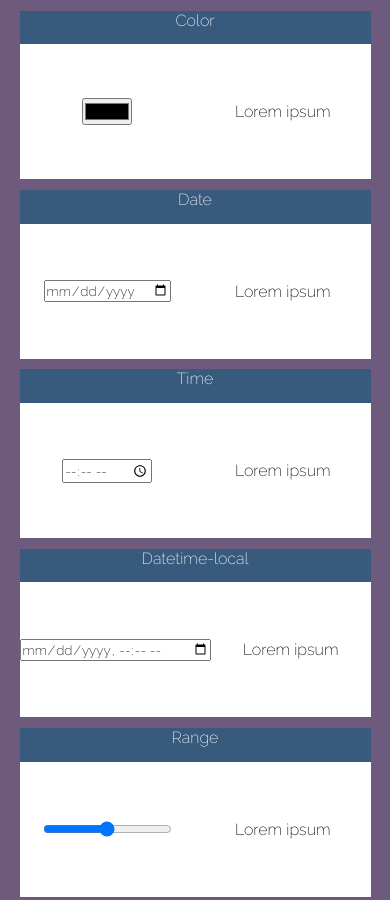
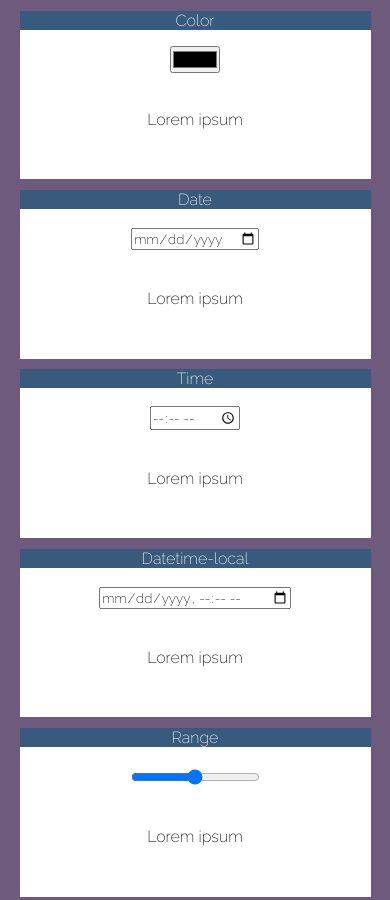
Before and after one commit to gst14/inputs_html, a plain HTML site: page index.html in a window 390 px wide. Shown: the top 900 px of the page. Drawn offline with Linux system fonts and the light colour scheme.

Commit message:
Add media querys

```diff
--- a/styles.css
+++ b/styles.css
@@ -1,10 +1,10 @@
-@import url('https://fonts.googleapis.com/css2?family=Raleway:wght@200&display=swap');
+@import url("https://fonts.googleapis.com/css2?family=Raleway:wght@200&display=swap");
 
 * {
   margin: 0;
   padding: 0;
   box-sizing: border-box;
-  font-family: 'Raleway', sans-serif;
+  font-family: "Raleway", sans-serif;
 }
 
 .container {
@@ -23,25 +23,43 @@
   width: 90vw;
   /* border: 1px dashed #000; */
   grid-template-columns: 1fr 1fr;
-  grid-template-rows: .2fr .8fr;
-  grid-template-areas: "title title"
+  grid-template-rows: 0.2fr 0.8fr;
+  grid-template-areas:
+    "title title"
     "input value";
   background-color: #fff;
 }
-.container_item{
+.container_item {
   display: flex;
   justify-content: center;
   align-items: center;
 }
-.label_title{
+.label_title {
   grid-area: title;
   background-color: #375a7d;
   color: #fff;
   text-align: center;
 }
-.input_control{
+.input_control {
   grid-area: input;
 }
-.value{
+.value {
   grid-area: value;
 }
+
+@media screen and (max-width: 470px) {
+  .type-section {
+    display: grid;
+    height: 20vh;
+    width: 90vw;
+    /* border: 1px dashed #000; */
+    grid-template-columns: 1fr;
+    grid-template-rows: 0.1fr 0.4fr 0.4fr;
+    grid-template-areas:
+      "title"
+      "input"
+      "value";
+
+    background-color: #fff;
+  }
+}
```
Lines whose indentation alone changed are shown as unchanged.
